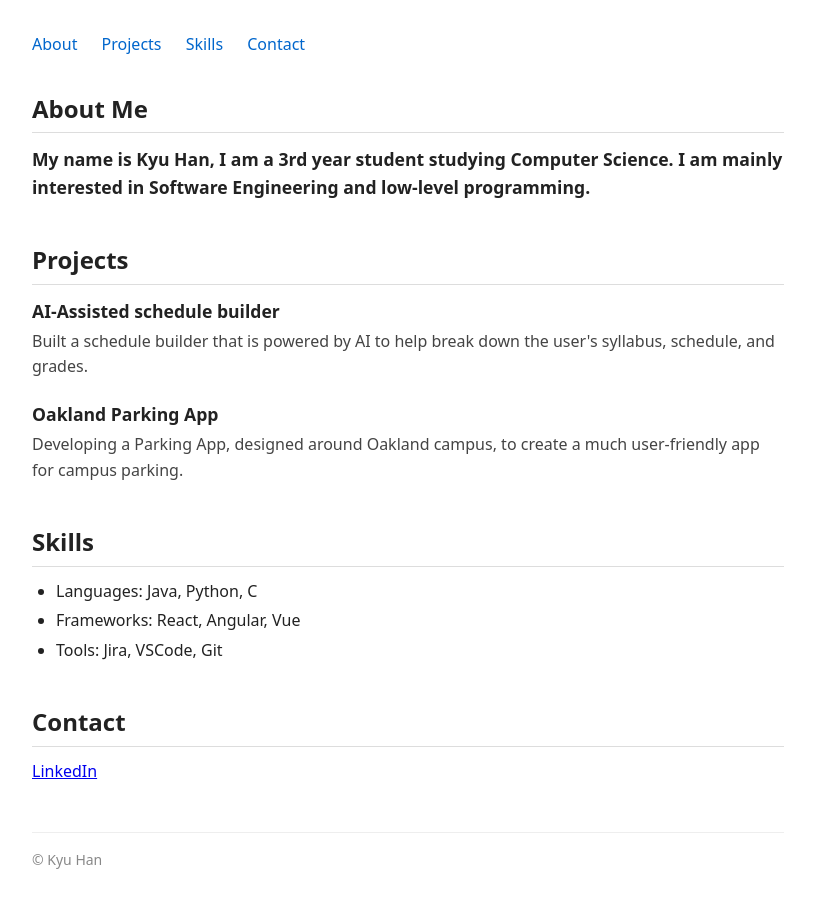
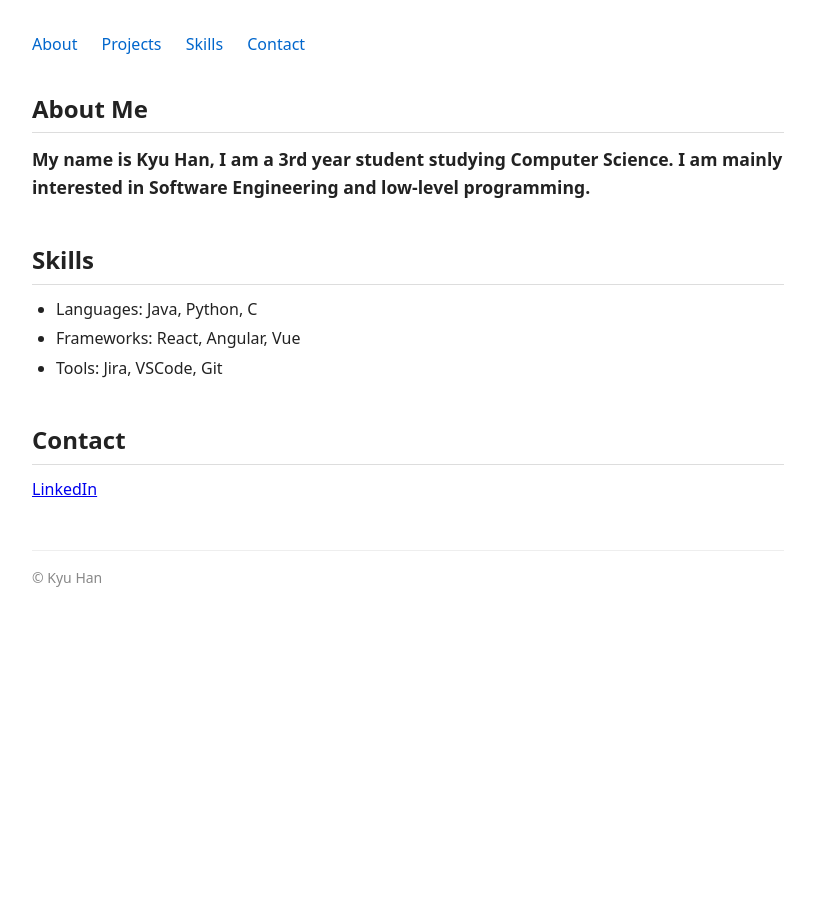
Before and after one commit to kyuhan28/portfoliocs1530, a plain HTML site: page index.html in a window 1280 px wide. Shown: the whole page, without its empty margins (232-1047 px from the left). After the commit the page ends 800 px from the top, so only its background shows below. Drawn offline with Linux system fonts and the light colour scheme.

Commit message:
testing the project

```diff
--- a/index.html
+++ b/index.html
@@ -30,28 +30,7 @@
        </div>
     </section>
 
-    <section id="projects">
-      <h2>Projects</h2>
 
-      <!-- Example project entry structure: copy, fill in, and add at least 2:
-      <div class="project">
-        <h3>Project Name</h3>
-        <p>What the project does, the technologies used, and what you learned.</p>
-      </div>
-      -->
-
-      <!-- TODO: Add at least 2 project entries using the structure above -->
-
-      <div class="project">
-        <h3>AI-Assisted schedule builder</h3>
-        <p>Built a schedule builder that is powered by AI to help break down the user's syllabus, schedule, and grades.</p>
-      </div>
-
-      <div class="project">
-        <h3>Oakland Parking App</h3>
-        <p>Developing a Parking App, designed around Oakland campus, to create a much user-friendly app for campus parking.</p>
-      </div>
-    </section>
 
     <section id="skills">
       <h2>Skills</h2>
```
